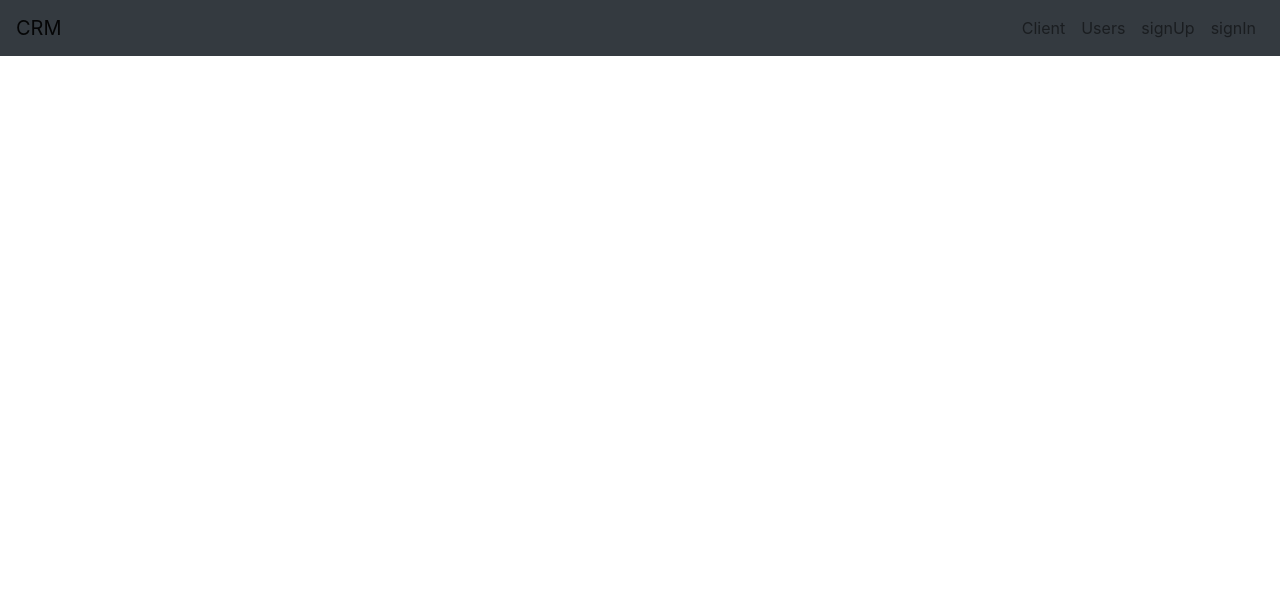
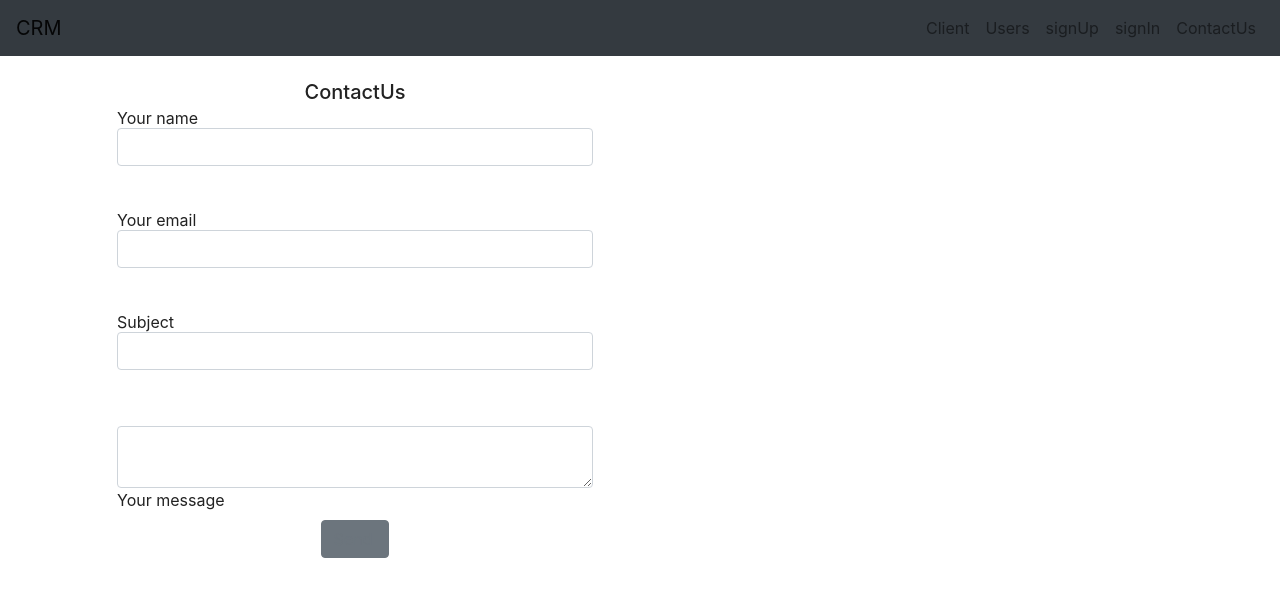
Before and after one commit to statst/Group-Project-CRM-frontend, a React (Create React App) app in the folder crm/: page /contact in a window 1280 px wide. Shown: the top 596 px of the page. Built offline with nearby package versions, Linux system fonts and the light colour scheme.

Commit message:
added contact form

```diff
--- a/crm/src/App.js
+++ b/crm/src/App.js
@@ -14,7 +14,7 @@ import Footer from './components/Footer/Footer';
 import ClientDetails from './components/Client/ClientDetails';
 import ClientEdit from './components/Client/ClientEdit';
 import ClientCreate from './components/Client/ClientCreate';
-
+import ContactForm from './components/Form/ContactForm'
 import {BrowserRouter, Route} from 'react-router-dom';
 
 const App = () => (
@@ -32,6 +32,7 @@ const App = () => (
 			<Route exact path='/api/clients/create' component={ClientCreate} />
 			<Route exact path='/signup' component={SignUp} />
 			<Route exact path='/signin' component={SignIn} />
+			<Route exact path='/contact' component={ContactForm} />
 		</main>
 	</div>
 );
--- /dev/null
+++ b/crm/src/components/Form/ContactForm.js
@@ -0,0 +1,66 @@
+import React from 'react';
+import {
+	MDBContainer,
+	MDBRow,
+	MDBCol,
+	MDBBtn,
+	MDBIcon,
+	MDBInput,
+} from 'mdbreact';
+
+function ContactForm() {
+	return (
+		<MDBContainer>
+			<MDBRow>
+				<MDBCol md='6'>
+					<form>
+						<p className='h5 text-center mb-4'>ContactUs</p>
+						<div className='grey-text'>
+							<MDBInput
+								label='Your name'
+								icon='user'
+								group
+								type='text'
+								validate
+								error='wrong'
+								success='right'
+							/>
+							<MDBInput
+								label='Your email'
+								icon='envelope'
+								group
+								type='email'
+								validate
+								error='wrong'
+								success='right'
+							/>
+							<MDBInput
+								label='Subject'
+								icon='tag'
+								group
+								type='text'
+								validate
+								error='wrong'
+								success='right'
+							/>
+							<MDBInput
+								type='textarea'
+								rows='2'
+								label='Your message'
+								icon='pencil-alt'
+							/>
+						</div>
+						<div className='text-center'>
+							<MDBBtn outline color='secondary'>
+								Send
+								<MDBIcon far icon='paper-plane' className='ml-1' />
+							</MDBBtn>
+						</div>
+					</form>
+				</MDBCol>
+			</MDBRow>
+		</MDBContainer>
+	);
+};
+
+export default ContactForm;
--- a/crm/src/components/Navbar/Navbar.js
+++ b/crm/src/components/Navbar/Navbar.js
@@ -15,6 +15,7 @@ function NavBar() {
                     <Nav.Link href='/api/users/:id/edit'>Edit User</Nav.Link> */}
 						<Nav.Link href='/signup'>signUp</Nav.Link>
 						<Nav.Link href='/signin'>signIn</Nav.Link>
+						<Nav.Link href='/contact'>ContactUs</Nav.Link>
 					</Nav>
 				</Navbar.Collapse>
 			</Navbar>
```
Lines whose indentation alone changed are shown as unchanged.
